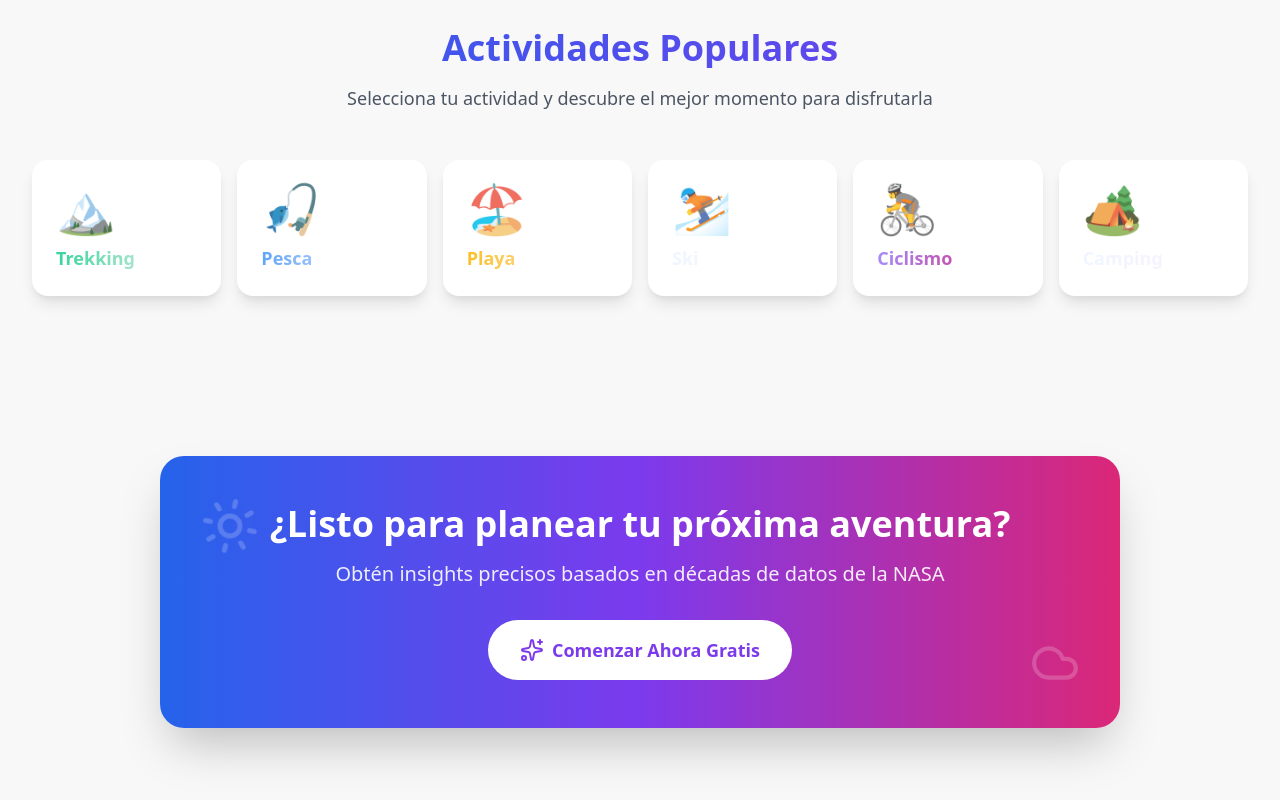
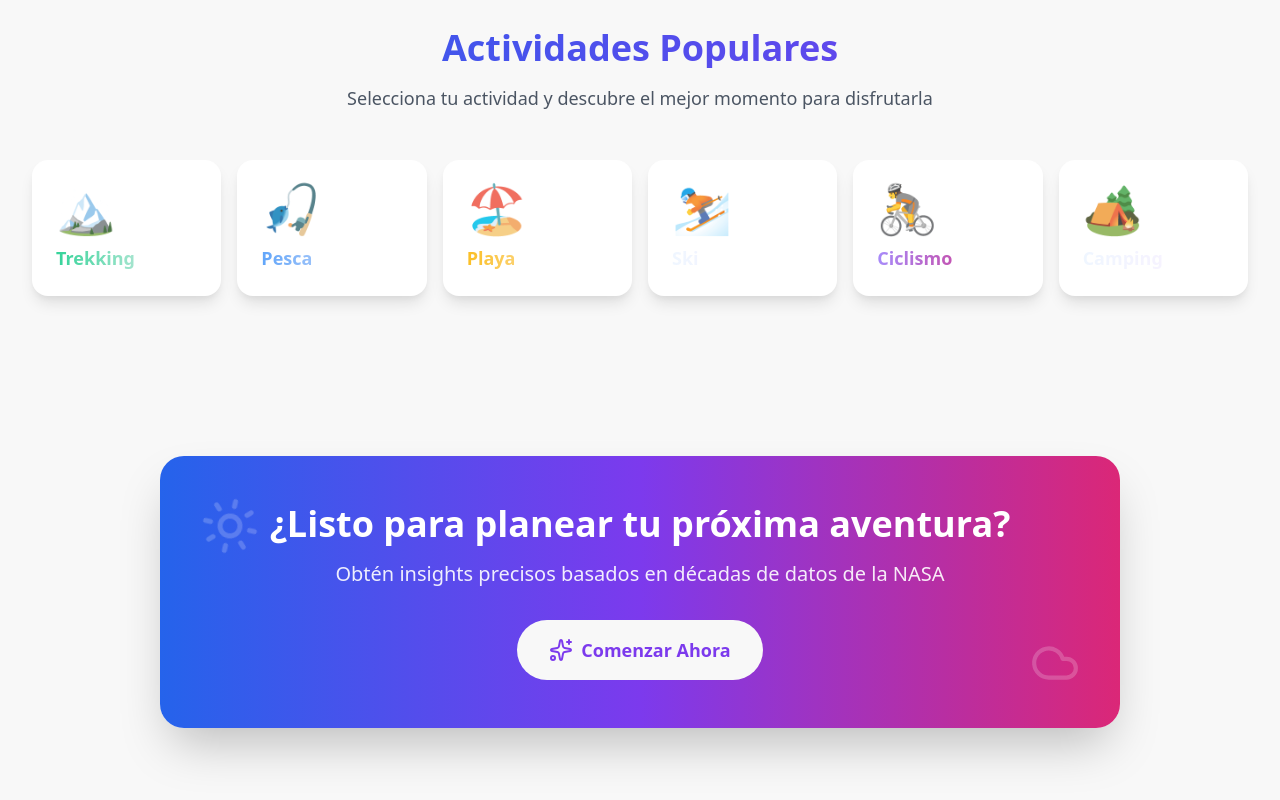
Before and after one commit to SiAn20/Project-NasaSpaceApp, a React (Vite) app in the folder frontend/: page / in a window 1280 px wide. Shown: the part 948-1748 px from the top of the page. Built offline with nearby package versions, Linux system fonts and the light colour scheme.

Commit message:
feat: add World component and integrate it into WeatherHome

```diff
--- /dev/null
+++ b/frontend/src/components/world.jsx
@@ -0,0 +1,7 @@
+import Spline from "@splinetool/react-spline";
+
+export const World = () => {
+  return (
+    <Spline scene="https://prod.spline.design/g-DW0juYbIlS6oaU/scene.splinecode" />
+  );
+}
--- a/frontend/src/pages/home.jsx
+++ b/frontend/src/pages/home.jsx
@@ -12,6 +12,7 @@ import {
   Thermometer,
 } from "lucide-react";
 import Navbar from "../components/navbar";
+import { World } from "../components/world";
 
 const WeatherHome = () => {
   const [searchFocused, setSearchFocused] = useState(false);
@@ -54,6 +55,8 @@ const WeatherHome = () => {
       `}</style>
 
       <Navbar />
+      <World />
+
       <div className="relative pt-32 pb-20 px-4 sm:px-6 lg:px-8 overflow-hidden">
         <FloatingIcon icon={Cloud} delay={0} duration={4} x={10} y={20} />
         <FloatingIcon icon={Sun} delay={1} duration={5} x={85} y={15} />
@@ -233,9 +236,9 @@ const WeatherHome = () => {
             <p className="text-xl mb-8 opacity-90">
               Obtén insights precisos basados en décadas de datos de la NASA
             </p>
-            <button className="bg-white text-purple-600 px-8 py-4 rounded-full text-lg font-bold hover:shadow-2xl hover:scale-110 transition-all duration-300 inline-flex items-center space-x-2">
+            <button className="bg-background text-purple-600 px-8 py-4 rounded-full text-lg font-bold hover:shadow-2xl hover:scale-110 transition-all duration-300 inline-flex items-center space-x-2">
               <Sparkles size={24} />
-              <span>Comenzar Ahora Gratis</span>
+              <span>Comenzar Ahora</span>
             </button>
           </div>
         </div>
```
Also changed, not shown: 1 other file (tests, documents, lock files or other folders).
